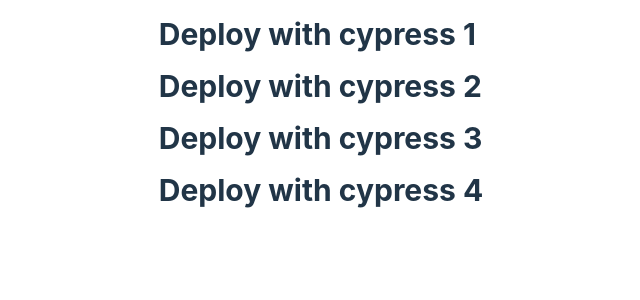
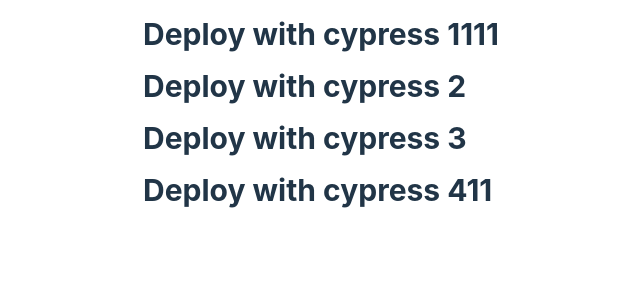
Before and after one commit to PavelOlkhovoi/deploy-with-cypress, a React (Vite) app: page / in a window 1280 px wide. Shown: the top 300 px of the page, without its empty margins (335-975 px from the left). Built offline with nearby package versions, Linux system fonts and the light colour scheme.

Commit message:
change content

```diff
--- a/src/App.jsx
+++ b/src/App.jsx
@@ -2,10 +2,10 @@
 
   return (
 <>
-<div className="ml-8 text-3xl font-bold my-4">Deploy with cypress 1</div>
+<div className="ml-8 text-3xl font-bold my-4">Deploy with cypress 1111</div>
 <div className="ml-8 text-3xl font-bold my-4">Deploy with cypress 2</div>
 <div className="ml-8 text-3xl font-bold my-4">Deploy with cypress 3</div>
-<div className="ml-8 text-3xl font-bold my-4">Deploy with cypress 4</div>
+<div className="ml-8 text-3xl font-bold my-4">Deploy with cypress 411</div>
 </>
   );
 }
```
